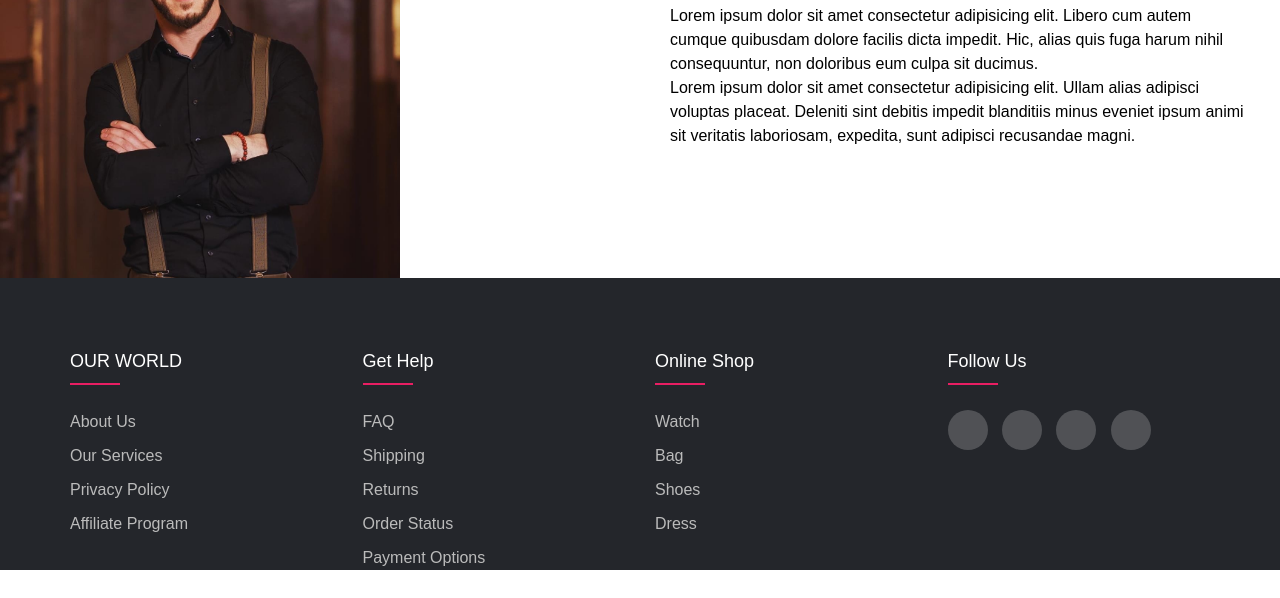
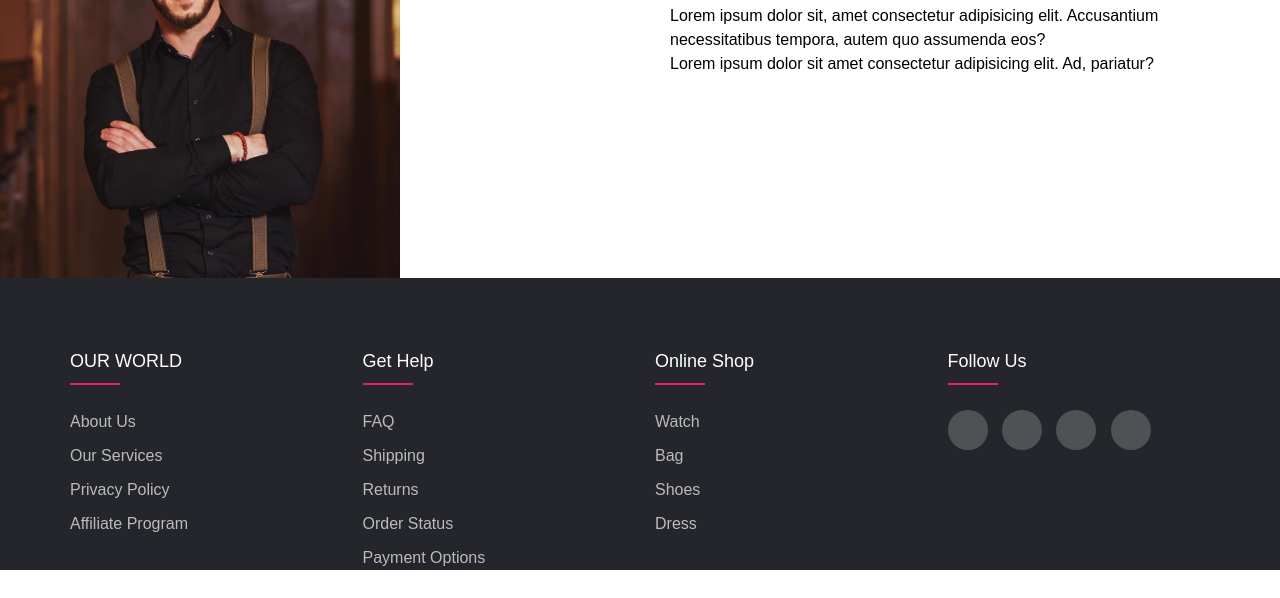
Before and after one commit to mugu53/Full-project, a plain HTML site: page about.html in a window 1280 px wide. Shown: the part 202-800 px from the top of the page. Drawn offline with Linux system fonts and the light colour scheme.

Commit message:
update18.97

```diff
--- a/about.html
+++ b/about.html
@@ -52,16 +52,10 @@
           <div class="profile-content-wrapper">
             <h1>Salut, iti multumesc ca mi-ai vizitat pagina!</h1>
             <p>
-              Lorem ipsum dolor sit amet consectetur adipisicing elit. Libero
-              cum autem cumque quibusdam dolore facilis dicta impedit. Hic,
-              alias quis fuga harum nihil consequuntur, non doloribus eum culpa
-              sit ducimus.
+              Lorem ipsum dolor sit, amet consectetur adipisicing elit. Accusantium necessitatibus tempora, autem quo assumenda eos?
             </p>
             <p>
-              Lorem ipsum dolor sit amet consectetur adipisicing elit. Ullam
-              alias adipisci voluptas placeat. Deleniti sint debitis impedit
-              blanditiis minus eveniet ipsum animi sit veritatis laboriosam,
-              expedita, sunt adipisci recusandae magni.
+              Lorem ipsum dolor sit amet consectetur adipisicing elit. Ad, pariatur?
             </p>
           </div>
         </div>
--- a/styles.css
+++ b/styles.css
@@ -484,7 +484,7 @@ color: transparent;
 /* needs to be more specific with selector */
 .img-text-wrapper:hover .subtitle {
 font-weight: 600;
-color: lightseagreen;
+color: rgb(255, 255, 255);
 }
 
 .img-darken {
```
